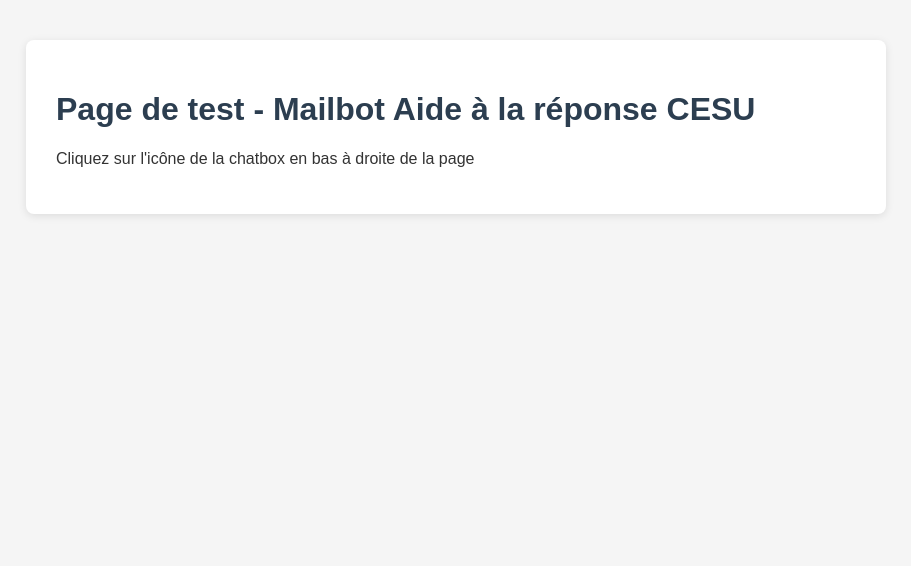
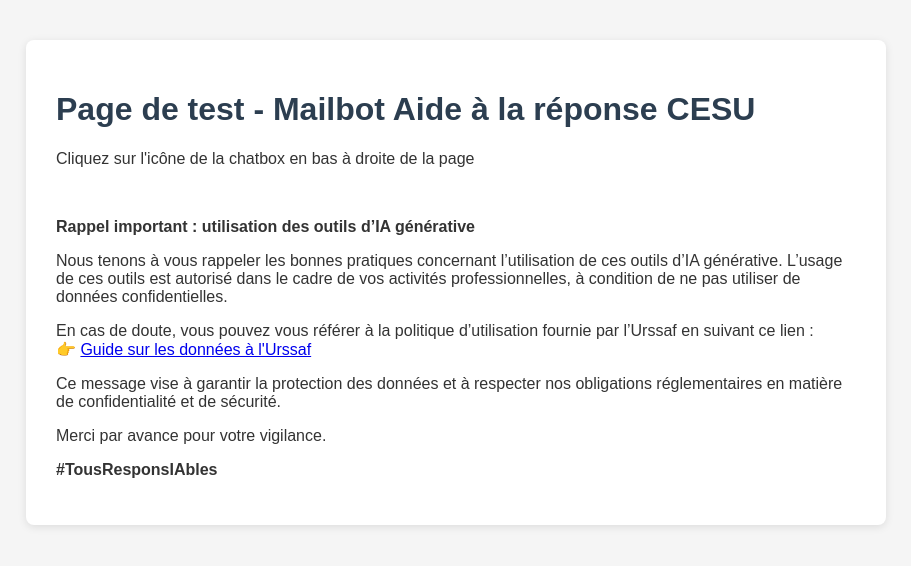
Before and after one commit to UrssafDigitale/mailbot, a plain HTML site: page CESU.html in a window 1280 px wide. Shown: the whole page, without its empty margins (184-1095 px from the left). Drawn offline with Linux system fonts and the light colour scheme.

Commit message:
Update CESU.html with AI usage reminders
Added important reminders about the use of generative AI tools and data protection policies.

```diff
--- a/CESU.html
+++ b/CESU.html
@@ -29,6 +29,35 @@
   <div class="container">
     <h1>Page de test - Mailbot Aide à la réponse CESU</h1>
        <p>Cliquez sur l'icône de la chatbox en bas à droite de la page</p>
+    <br>
+    <p>
+    <strong>Rappel important : utilisation des outils d’IA générative</strong>
+</p>
+
+<p>
+    Nous tenons à vous rappeler les bonnes pratiques concernant l’utilisation de ces outils d’IA générative.
+    L’usage de ces outils est autorisé dans le cadre de vos activités professionnelles, à condition de ne pas utiliser de données confidentielles.
+</p>
+
+<p>
+    En cas de doute, vous pouvez vous référer à la politique d’utilisation fournie par l’Urssaf en suivant ce lien :
+    <br>
+    👉 <a href="https://recouv.sharepoint.com/sites/IAGen/SitePages/Donn%C3%A9es.aspx" target="_blank">
+        Guide sur les données à l'Urssaf
+    </a>
+</p>
+
+<p>
+    Ce message vise à garantir la protection des données et à respecter nos obligations réglementaires en matière de confidentialité et de sécurité.
+</p>
+
+<p>
+    Merci par avance pour votre vigilance.
+</p>
+
+<p>
+    <strong>#TousResponsIAbles</strong>
+</p>
   </div>
 
  <script src="https://cdn.doyoudreamup.com/dydubox/configurations/preprod/d2abc185-3df1-43d5-a1b0-59c306412cc3/64400aa7-a0ed-1c0f-81a1-1042096d0013/loader.js"></script>
```
